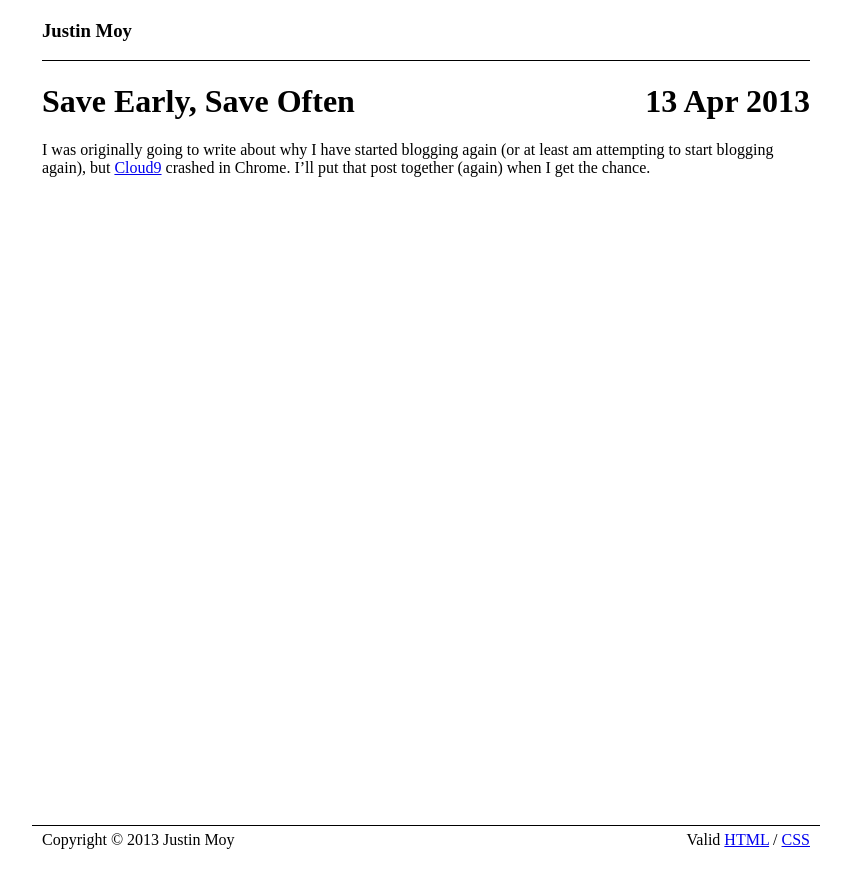
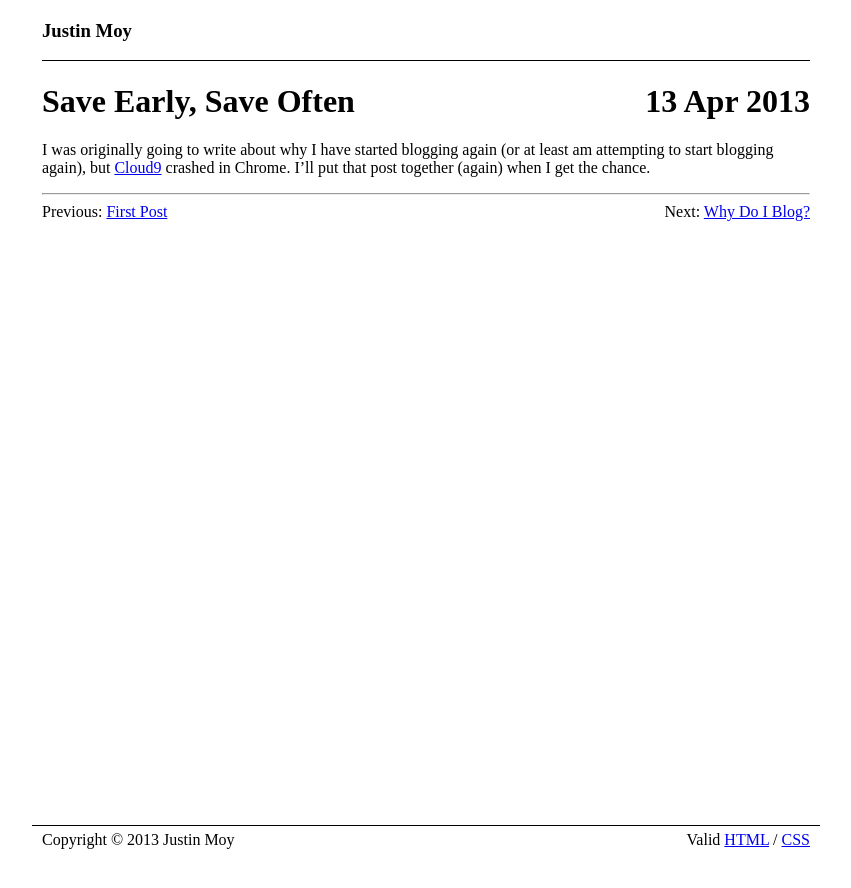
Before and after one commit to justincmoy/joeblow1102.github.io, a Jekyll site: the page built from _posts/2013-04-13-save-early-save-often.md, in a window 1280 px wide. Shown: the top 888 px of the page, without its empty margins (214-1065 px from the left). Built offline with Jekyll 4.4.1, drawn with Linux system fonts in a browser that asks for light colours.

Commit message:
add next and previous links to bottom of post

```diff
--- a/_layouts/post.html
+++ b/_layouts/post.html
@@ -13,6 +13,13 @@
             <div id="right-column">
                 <h1>{{ page.title }}<span class="right">{{ page.date|date_to_string }}</span></h1>
                 {{ content }}
+                <hr>
+                {% if page.previous.url %}
+                    Previous: <a href="{{ page.previous.url }}">{{ page.previous.title }}</a>
+                {% endif %}
+                {% if page.next.url %}
+                    <span class="right">Next: <a href="{{ page.next.url }}">{{ page.next.title }}</a></span>
+                {% endif %}
             </div>
         </div>
         {% include footer.html %}
```
